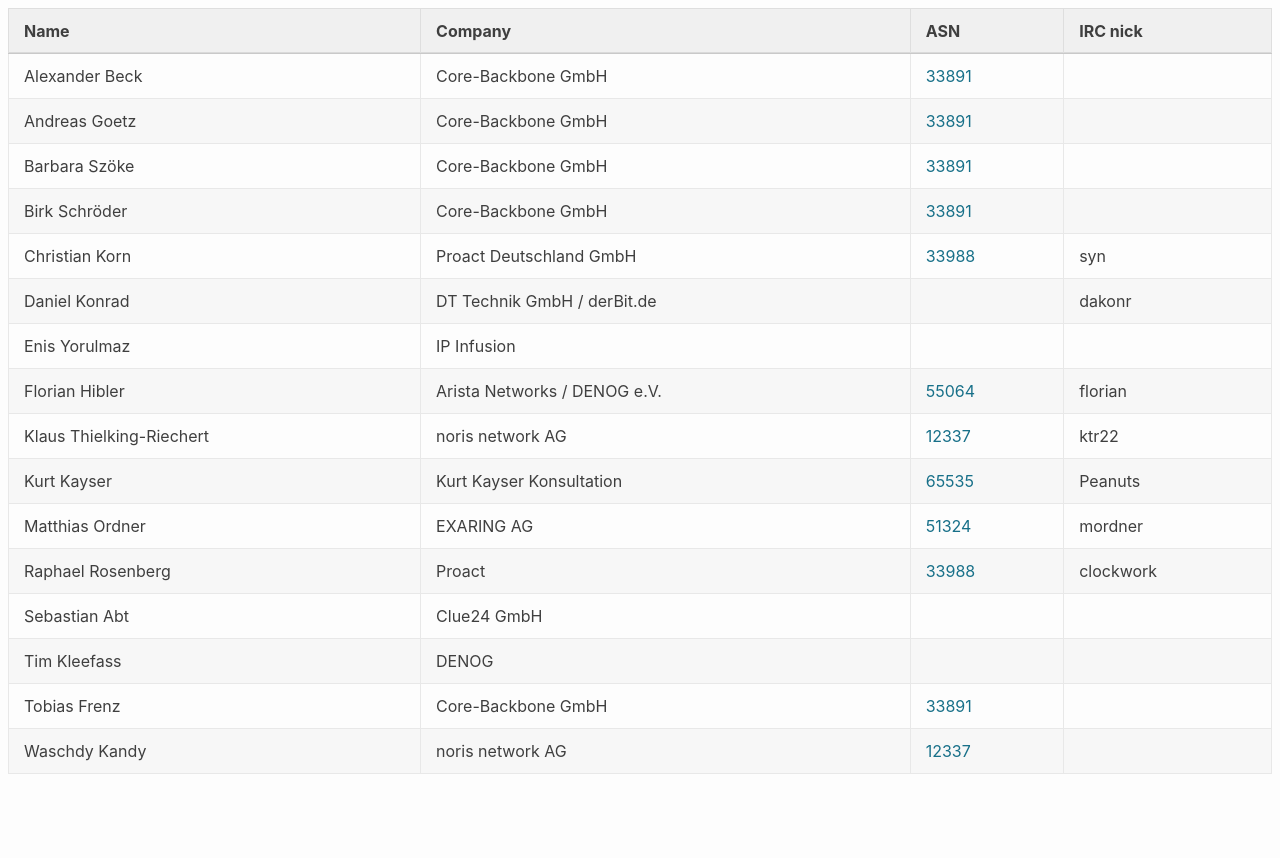
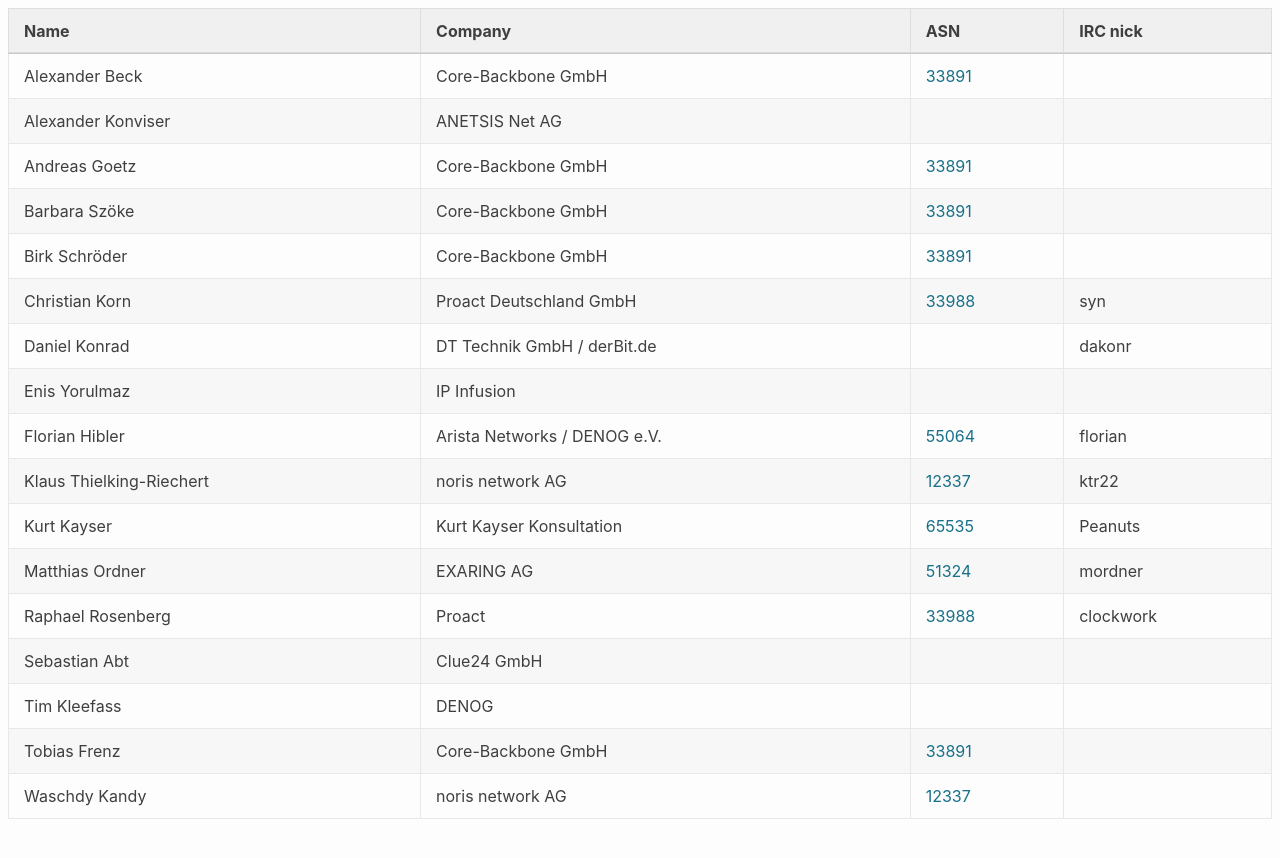
Before and after one commit to denog/pretix-attendeelist, a Jekyll site: the page built from meetup2023_05/index.markdown, in a window 1280 px wide. Shown: the top 858 px of the page. Built offline with Jekyll 4.4.1, drawn with Linux system fonts in a browser that asks for light colours.

Commit message:
Latest data: Mon Jul 10 01:09:54 UTC 2023

```diff
--- a/_data/attendees_denog_meetup_2023_05.json
+++ b/_data/attendees_denog_meetup_2023_05.json
@@ -4,6 +4,12 @@
     "company": "Core-Backbone GmbH",
     "irc": null,
     "asn": "33891"
+  },
+  {
+    "name": "Alexander Konviser",
+    "company": "ANETSIS Net AG",
+    "irc": null,
+    "asn": null
   },
   {
     "name": "Andreas Goetz",
```
